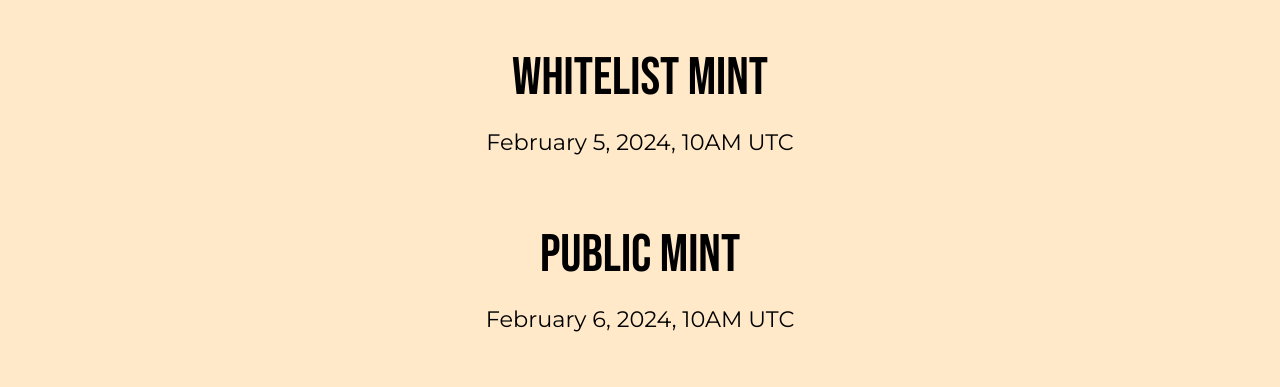
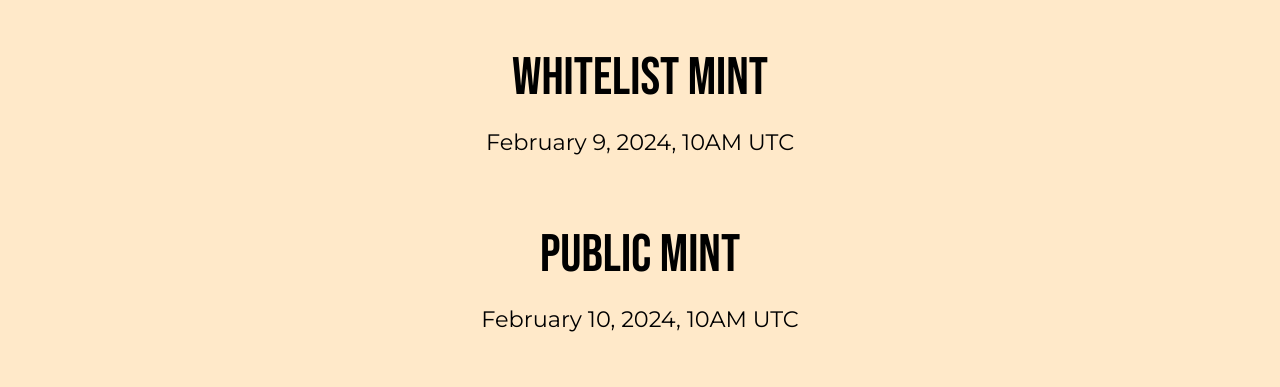
Before and after one commit to dragonmemetoken/dragonmemetoken.github.io, a React (Create React App) app: page / in a window 1280 px wide. Shown: the part 3860-4247 px from the top of the page. Built offline with nearby package versions, Linux system fonts and the light colour scheme.

Commit message:
Update mint dates

```diff
--- a/src/components/Home/Home.js
+++ b/src/components/Home/Home.js
@@ -301,7 +301,7 @@ function Home(props) {
                         <div className="col-md-10 col-lg-9">
                             <h2 className="bebas-neue text-color-1 text-center font-size-260 font-size-sm-270 font-size-md-270 font-size-lg-300 font-size-xl-330 mb-3">Whitelist Mint</h2>
 
-                            <p className="text-center text-color-1 font-size-120 font-size-sm-120 font-size-md-120 font-size-lg-130 font-size-xl-140 mb-0">February 5, 2024, 10AM UTC</p>
+                            <p className="text-center text-color-1 font-size-120 font-size-sm-120 font-size-md-120 font-size-lg-130 font-size-xl-140 mb-0">February 9, 2024, 10AM UTC</p>
                         </div>
                     </div>
 
@@ -309,7 +309,7 @@ function Home(props) {
                         <div className="col-md-10 col-lg-9">
                             <h2 className="bebas-neue text-color-1 text-center font-size-260 font-size-sm-270 font-size-md-270 font-size-lg-300 font-size-xl-330 mb-3">Public Mint</h2>
 
-                            <p className="text-center text-color-1 font-size-120 font-size-sm-120 font-size-md-120 font-size-lg-130 font-size-xl-140 mb-0">February 6, 2024, 10AM UTC</p>
+                            <p className="text-center text-color-1 font-size-120 font-size-sm-120 font-size-md-120 font-size-lg-130 font-size-xl-140 mb-0">February 10, 2024, 10AM UTC</p>
                         </div>
                     </div>
                 </div>
```
